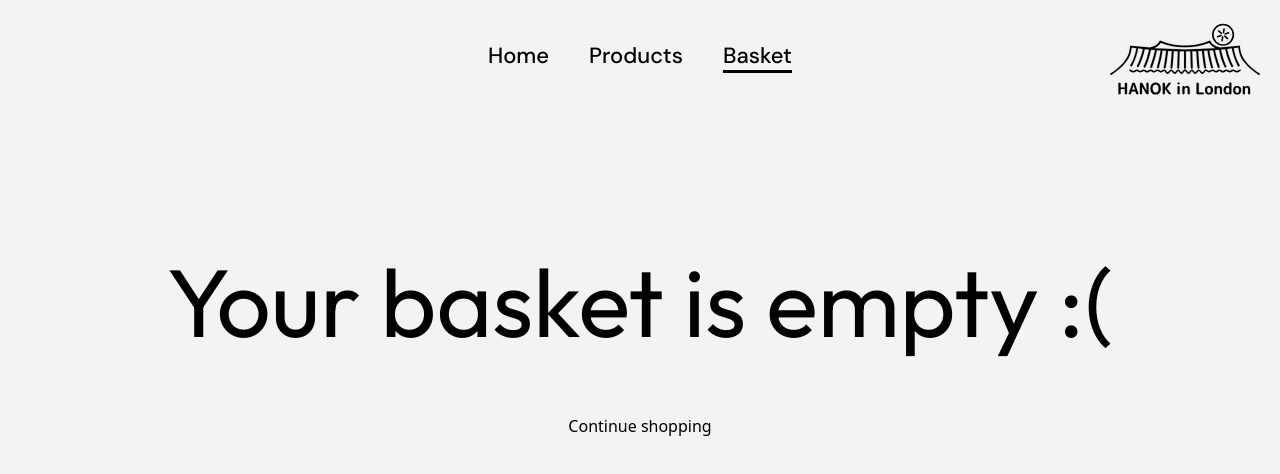
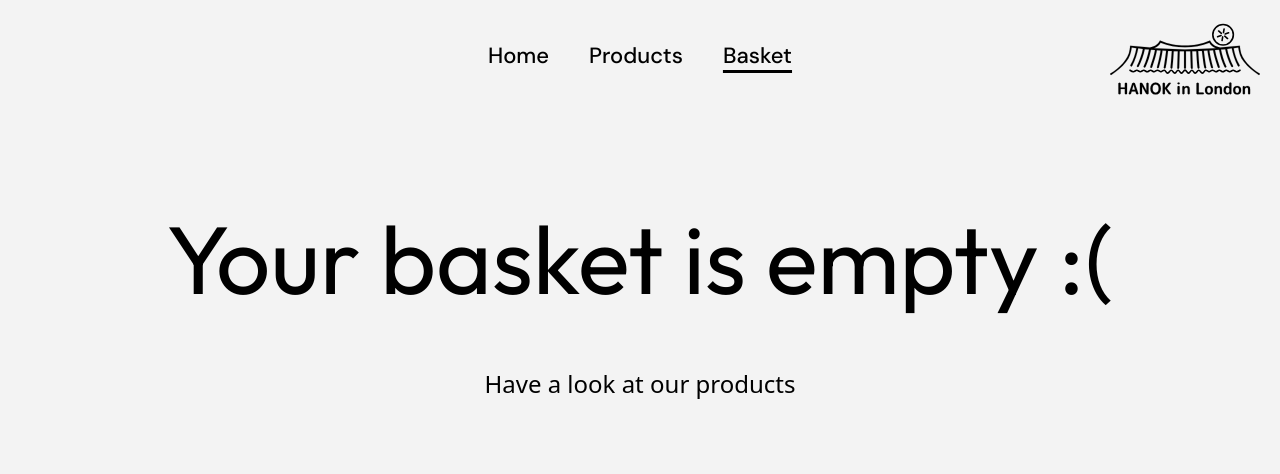
Before and after one commit to alexlieu/hanok, a React (Vite) app in the folder frontend/: page /basket in a window 1280 px wide. Shown: the top 474 px of the page. Built offline with nearby package versions, Linux system fonts and the light colour scheme; a web font is replaced by a local one.

Commit message:
chore(frontend/Basket): Improve animations for basket page
- Update entry animation for the empty basket message using the new
VerticalCutAnimatedText.tsx component
- Add different styling and messaging for the continue shopping link for
when the basket is empty

```diff
--- /dev/null
+++ b/frontend/src/animations/VerticalCutAnimatedText.tsx
@@ -0,0 +1,87 @@
+import { motion, Variants } from "motion/react";
+
+type AnimationProps = {
+  text: string;
+  splitType?: "letter" | "word";
+  className?: string;
+  staggerFrom?: "first" | "last" | "middle" | "random" | number;
+  playAnimation?: boolean;
+};
+
+const kerningMap: { [key: string]: string } = {
+  Y: "-0.15em",
+  T: "-0.08em",
+  V: "-0.08em",
+  W: "-0.08em",
+  A: "-0.08em",
+};
+
+const containerVariants: Variants = {
+  hidden: {},
+  visible: (i: number = 1) => ({
+    transition: {
+      staggerChildren: i / 2,
+    },
+  }),
+};
+
+const itemVariants: Variants = {
+  hidden: {
+    y: "-100%",
+  },
+  visible: {
+    y: 0,
+    transition: {
+      type: "spring",
+      stiffness: 230,
+      damping: 25,
+      duration: 0.3,
+    },
+  },
+};
+
+export const VerticalCutAnimatedText = ({
+  text,
+  splitType = "letter",
+  className,
+  playAnimation = true,
+}: AnimationProps) => {
+  const splitText = splitType === "word" ? text.split(/(\s+)/) : text.split("");
+  const staggerSpeed = splitType === "word" ? 0.1 : 0.03;
+
+  return (
+    <div className={`relative ${className}`}>
+      <span
+        className={`absolute top-0 ${
+          splitType === "word" ? "left-0" : "left-0.5"
+        } text-transparent`}
+      >
+        {text}
+      </span>
+      <motion.div
+        aria-hidden={true}
+        role="heading"
+        variants={containerVariants}
+        custom={staggerSpeed}
+        initial={playAnimation ? "hidden" : false}
+        animate="visible"
+        className={`select-none`}
+      >
+        {splitText.map((item, index) => {
+          const marginRight = kerningMap[item];
+          return (
+            <div
+              key={`${item}-${index}`}
+              className="overflow-hidden inline-block"
+              style={{ marginRight }}
+            >
+              <motion.span className="inline-block" variants={itemVariants}>
+                {item === " " ? "\u00A0" : item}
+              </motion.span>
+            </div>
+          );
+        })}
+      </motion.div>
+    </div>
+  );
+};
--- a/frontend/src/pages/Basket.tsx
+++ b/frontend/src/pages/Basket.tsx
@@ -5,6 +5,7 @@ import BasketFooter from "../components/basket/BasketFooter";
 import { motion, LayoutGroup, AnimatePresence } from "motion/react";
 import { easeInOutExpo } from "../utils/ease";
 import { useEffect, useRef, useState } from "react";
+import { VerticalCutAnimatedText } from "../animations/VerticalCutAnimatedText";
 
 const BasketPage: React.FC = () => {
   const state = useBasketState();
@@ -21,28 +22,52 @@ const BasketPage: React.FC = () => {
     }
   }, [state.items.length]);
 
+  const createContinueShoppingContainer = (
+    emptyBasket: boolean
+  ): React.ReactNode => {
+    return (
+      <motion.div
+        layout="position"
+        initial={emptyBasket && isEmptyThroughDeletion ? { opacity: 0 } : false}
+        animate={{ opacity: 1 }}
+        whileHover={{
+          color: "var(--color-brand-colour-2)",
+          transition: { duration: 0.2 },
+        }}
+        transition={{
+          delay: isEmptyThroughDeletion && !emptyBasket ? 0.2 : 0,
+          ease: easeInOutExpo,
+          duration: 0.6,
+        }}
+        className={`flex place-content-center ${
+          emptyBasket ? "mt-0 text-2xl" : "mt-10"
+        }`}
+      >
+        <Link to="/products">
+          {emptyBasket ? "Have a look at our products" : "Continue shopping"}
+        </Link>
+      </motion.div>
+    );
+  };
+
   return (
     <LayoutGroup>
-      <motion.div layout initial={false} className="min-h-[500px] w-full">
+      <motion.div
+        layout
+        initial={false}
+        className="relative min-h-[500px] w-full"
+      >
         <AnimatePresence mode="wait">
           {state.items.length === 0 ? (
-            <motion.h2
-              key="empty-state"
-              layout="position"
-              className="text-center text-[clamp(4rem,9vw,6rem)] pt-[15vb] font-outfit"
-              initial={isEmptyThroughDeletion ? { opacity: 0 } : false}
-              animate={{
-                opacity: 1,
-                transition: {
-                  duration: 0.8,
-                  ease: easeInOutExpo,
-                  delay: 0.2,
-                },
-              }}
-            >
-              {`Your basket is empty`}
-              <span className="pl-[0.2em] text-nowrap">{`:(`}</span>
-            </motion.h2>
+            <div className="w-screen min-h-[calc((100svh-220px)/2)] flex flex-col items-center justify-end">
+              <VerticalCutAnimatedText
+                text="Your basket is empty :("
+                splitType="word"
+                className="text-[clamp(4rem,9vw,6rem)] font-outfit"
+                playAnimation={isEmptyThroughDeletion}
+              />
+              {createContinueShoppingContainer(true)}
+            </div>
           ) : (
             <motion.div
               key="basket-content"
@@ -56,22 +81,10 @@ const BasketPage: React.FC = () => {
                 ))}
               </AnimatePresence>
               <BasketFooter />
+              {createContinueShoppingContainer(false)}
             </motion.div>
           )}
         </AnimatePresence>
-        <motion.div
-          layout="position"
-          transition={{
-            delay: state.items.length === 0 ? 0.1 : 0,
-            ease: easeInOutExpo,
-            duration: 0.6,
-          }}
-          className={`flex place-content-center pt-10 ${
-            state.items.length > 0 ? "mt-3" : "pt-5 mt-0"
-          }`}
-        >
-          <Link to="/products">Continue shopping</Link>
-        </motion.div>
       </motion.div>
     </LayoutGroup>
   );
```
